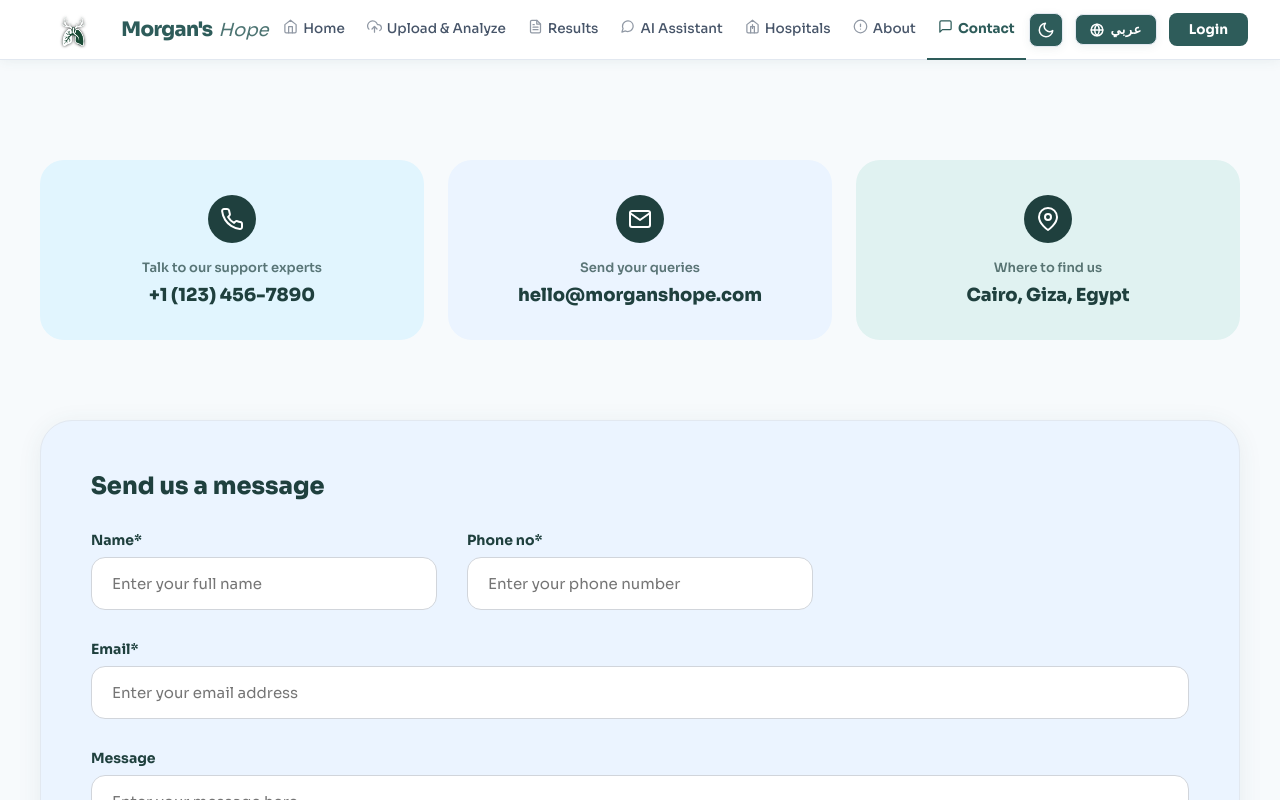
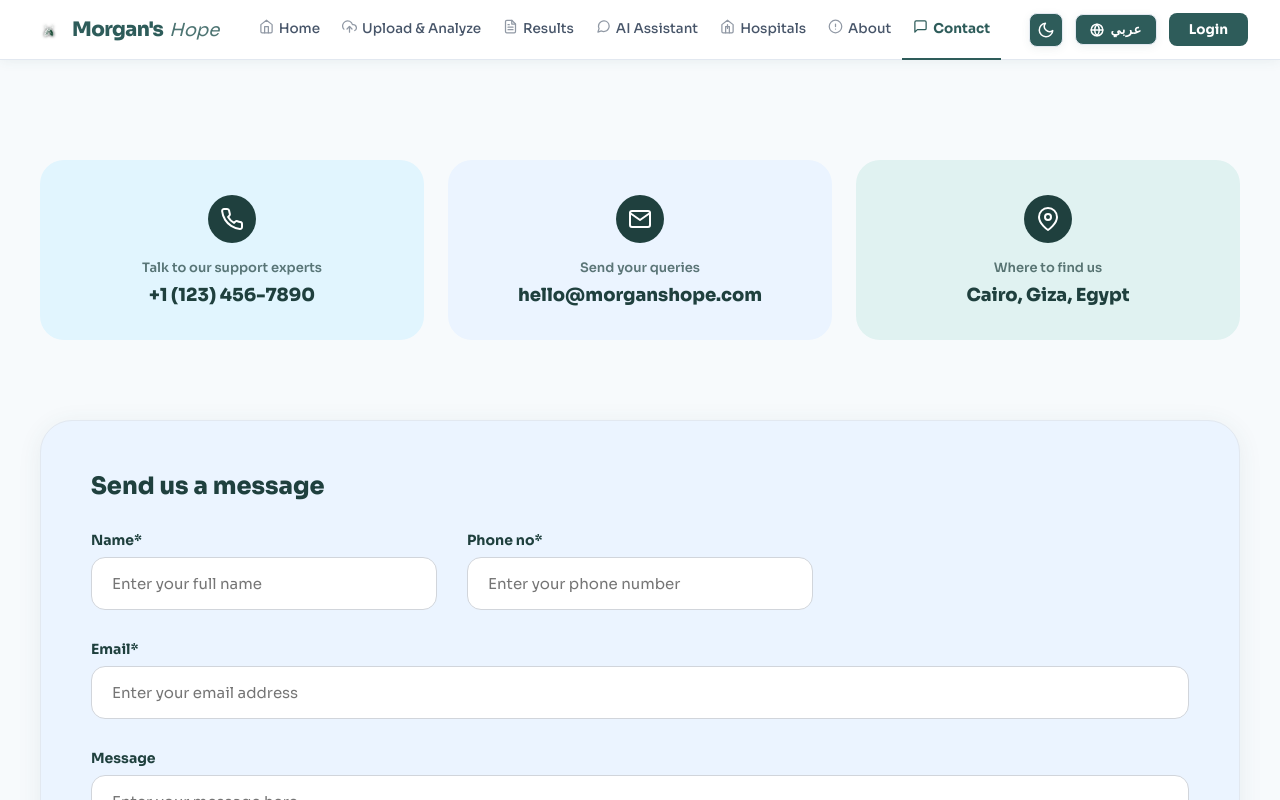
Before and after one commit to Abdelazizomar22/MorgansHope, a React (Vite) app in the folder frontend/: page /contact in a window 1280 px wide. Shown: the top 800 px of the page. Built offline with nearby package versions, Linux system fonts and the light colour scheme; no server answers.

Commit message:
fix: adjust logo size in Navbar

```diff
--- a/frontend/src/components/Navbar.tsx
+++ b/frontend/src/components/Navbar.tsx
@@ -55,7 +55,7 @@ export default function Navbar({ lang, onLangToggle }: NavbarProps) {
       {/* Logo */}
       <Link to="/" style={{ textDecoration: 'none', display: 'flex', alignItems: 'center', gap: 6 }}>
         <div style={{ display: 'flex', alignItems: 'center', flexShrink: 0 }}>
-          <img src="/logo.png" alt="Morgan's Hope Logo" className="theme-logo" style={{ height: 42, width: 'auto', objectFit: 'contain' }} />
+          <img src="/logo.png" alt="Morgan's Hope Logo" className="theme-logo" style={{ height: 34, width: 34, objectFit: 'contain', borderRadius: 6 }} />
         </div>
         <div style={{ display: 'flex', alignItems: 'center', gap: 4 }}>
           <span style={{ fontSize: 20, fontWeight: 900, color: 'var(--primary)', letterSpacing: -0.6, lineHeight: 1 }}>Morgan's</span>
```
